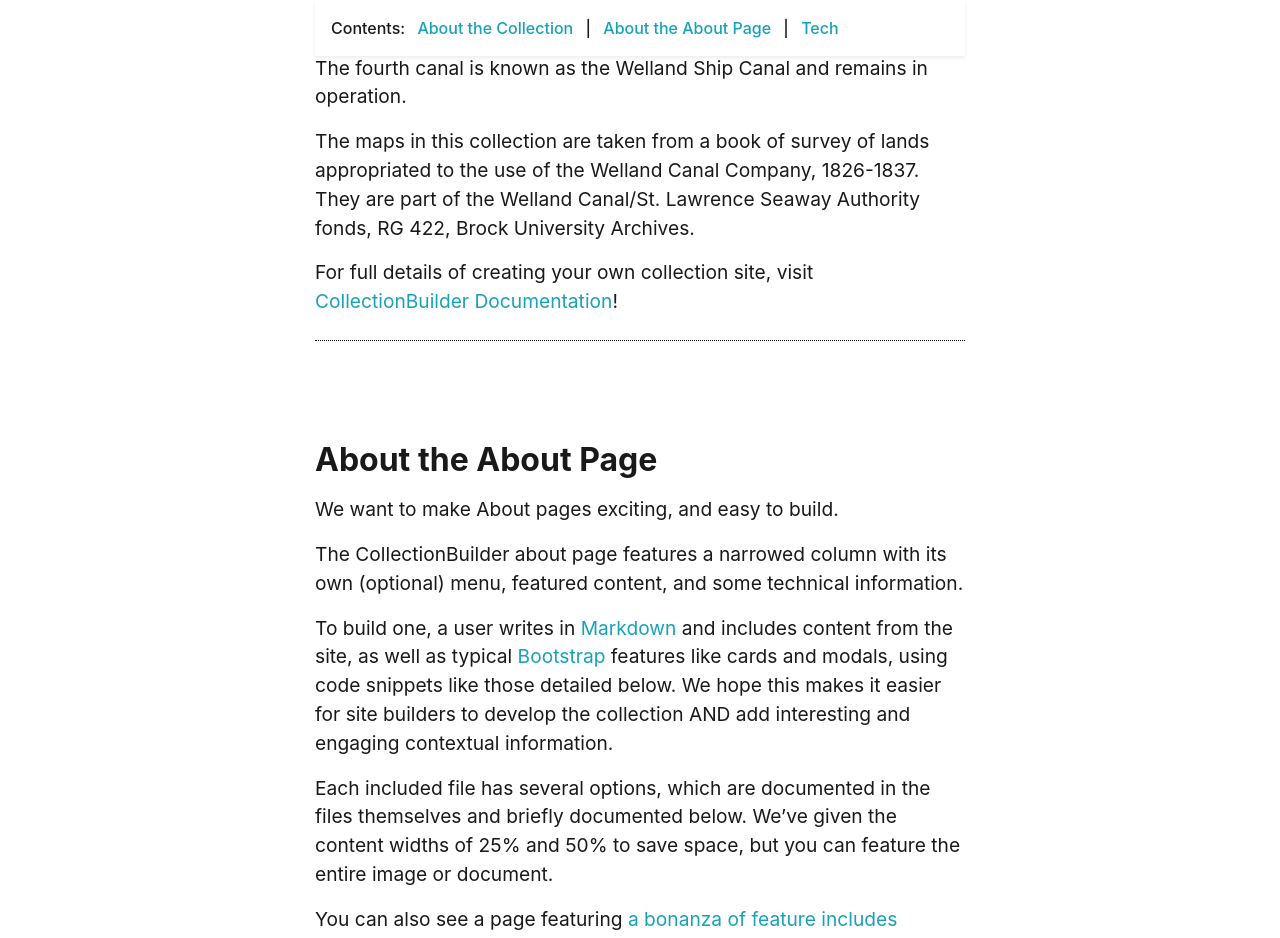
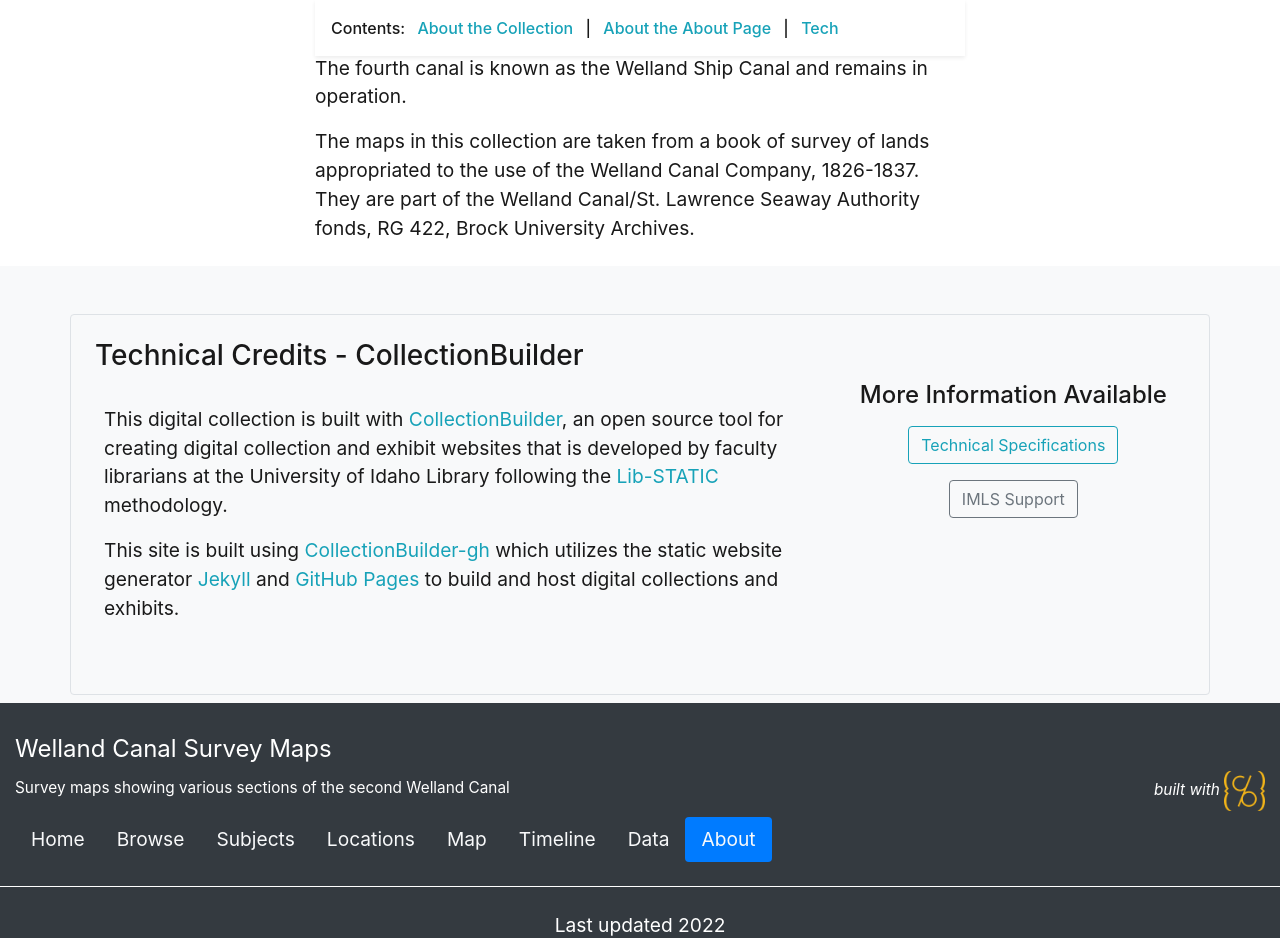
Before and after one commit to chantalcameron/Welland-Canal-Survey-Maps, a Jekyll site: the page built from pages/about.md, in a window 1280 px wide and 1400 px high, scrolled down 3456 px. Shown: the top 938 px of the window. Built offline with Jekyll 4.4.1, drawn with Linux system fonts in a browser that asks for light colours; some of the changed text lies outside the part shown.

Commit message:
Update about.md

```diff
--- a/pages/about.md
+++ b/pages/about.md
@@ -33,8 +33,3 @@
 The section of the canal between the Feeder Junction at Welland and Port Colborne was also enlarged and opened for navigation in 1850.   During this reconstruction, the Feedeer canal route was the only one available for shipping.   As the canal became increasingly congested with larger ships, a Commission was appointed in 1870 to recommend improvements.  A third canal was completed in 1887, but the second canal remained in use for power purposes until about 1915.  Work on a fourth canal began around this time but was not completed until 1932.  The fourth canal is known as the Welland Ship Canal and remains in operation.
 
 The maps in this collection are taken from a book of survey of lands appropriated to the use of the Welland Canal Company, 1826-1837.  They are part of the Welland Canal/St. Lawrence Seaway Authority fonds, RG 422, Brock University Archives.
-
-For full details of creating your own collection site, visit [CollectionBuilder Documentation](https://collectionbuilder.github.io/cb-docs/)!
-
-<!-- IMPORTANT!!! DELETE this comment and the include below when you are finished editing this page for your collection. The include below introduces about page features. They will show up on your collection's about page until you delete it.  -->
-{% include cb/about_the_about.md %}
```
